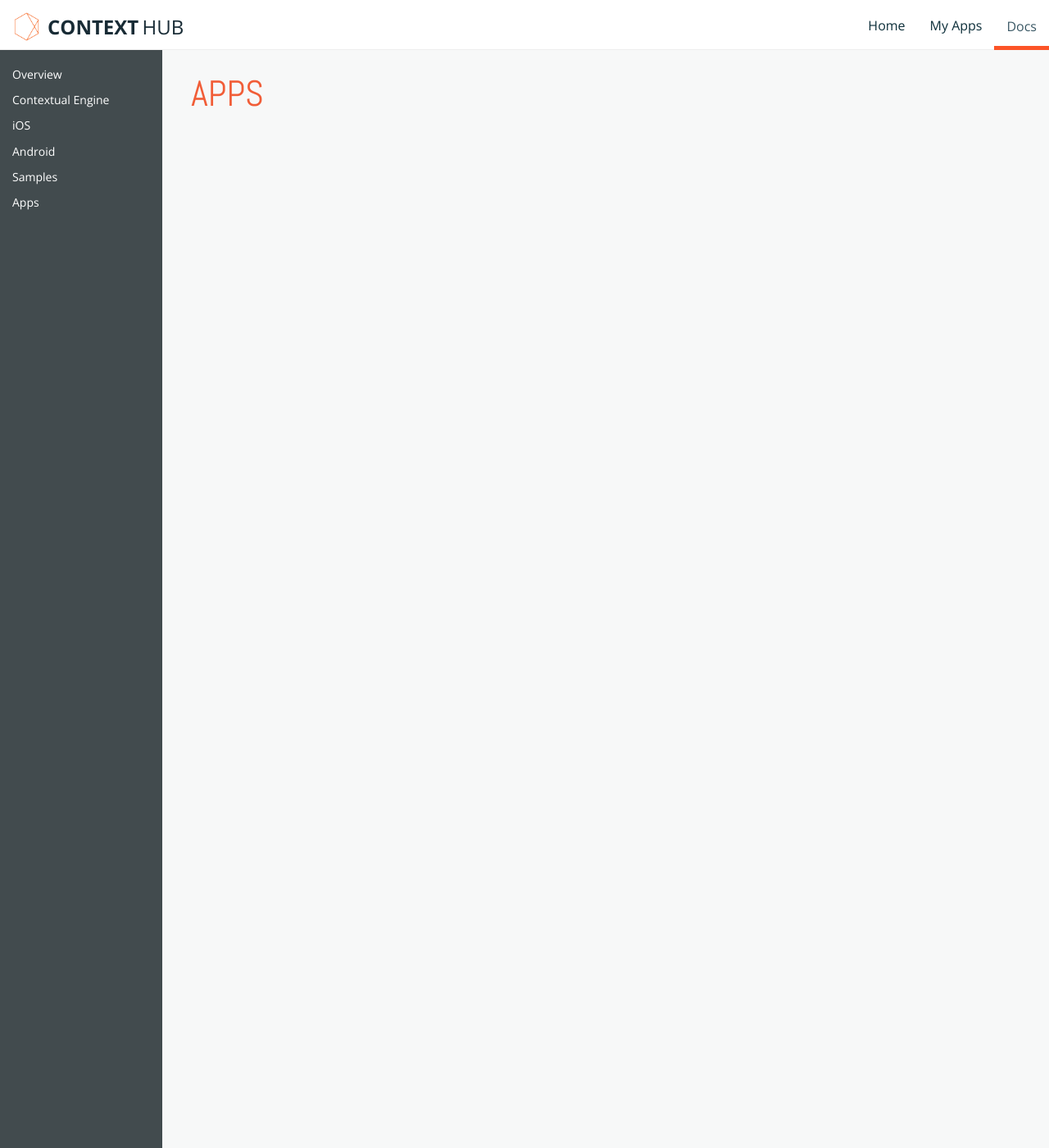
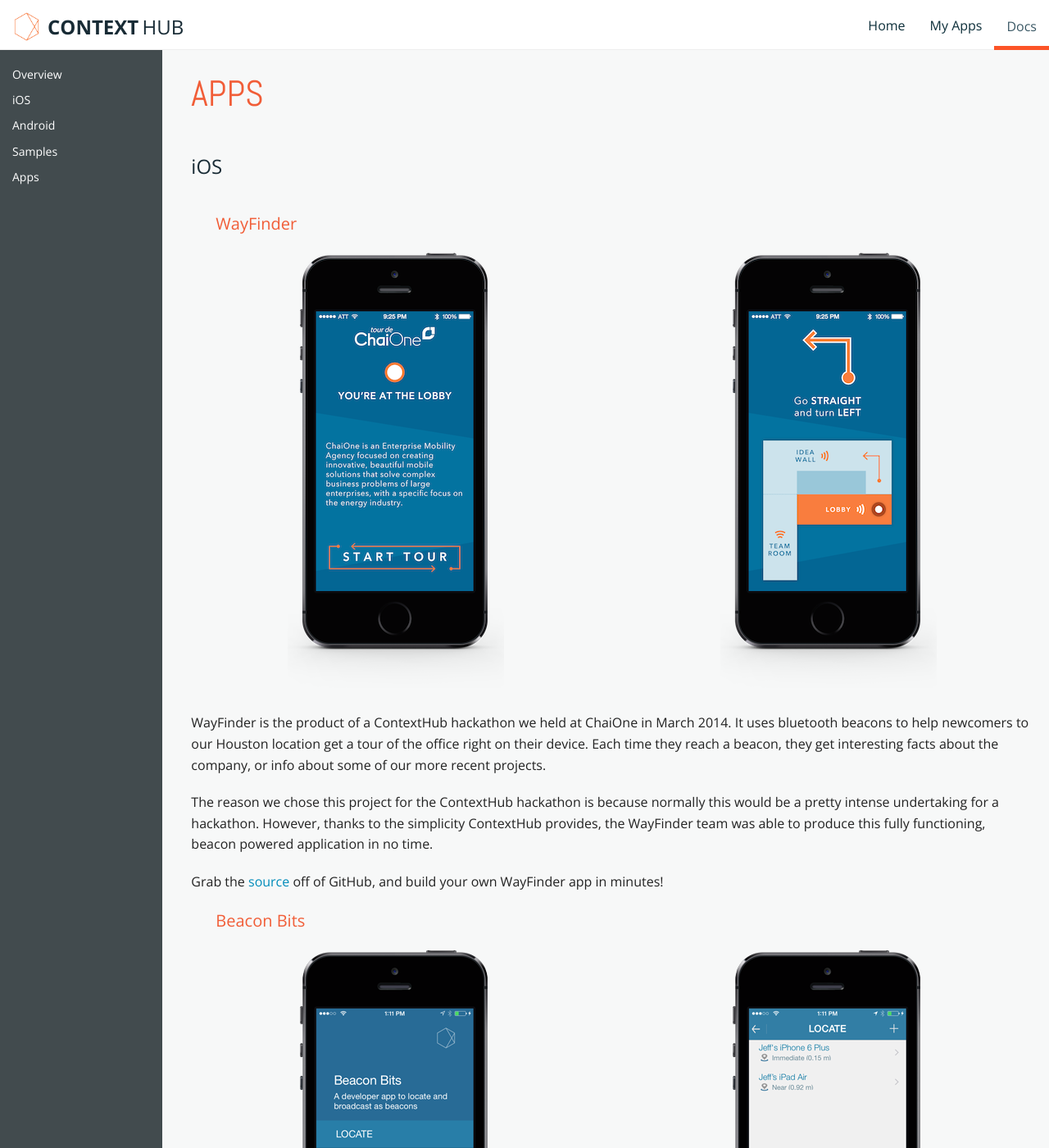
Before and after one commit to contexthub/contexthub.github.io, a Jekyll site: the page built from docs/apps/index.md, in a window 1280 px wide and 1400 px high. Shown: the whole window at 82% size. Built offline with Jekyll 4.4.1, drawn with Linux system fonts in a browser that asks for light colours; a style sheet for code colours, icons or effects is not loaded; some of the changed text lies outside the part shown.

Commit message:
more fixes/ spelling changes, and documentation

```diff
--- a/_includes/menu.html
+++ b/_includes/menu.html
@@ -11,7 +11,7 @@
 {% assign apilibraries = '/docs/apilibraries/index.html' %}
 {% assign downloads = '/docs/downloads/index.html' %}
 {% assign samples = '/docs/samples/index.html' %}
-{% assign apps = '/docs/samples/apps.html' %}
+{% assign apps = '/docs/apps/index.html' %}
 
 
 <div class="magellan tabs vertical"  data-magellan-expedition="" >
@@ -76,14 +76,14 @@
 
 
 
-    {% if page.url == contextualengine %}
+<!--     {% if page.url == contextualengine %}
         <div id="activesection">
             <dd ><a class="home" href="/docs/contextualengine">Contextual Engine</a></dd>
         </div>
     {% else %}
         <dd ><a class="home" href="/docs/contextualengine">Contextual Engine</a></dd>
     {% endif %}
-
+ -->
 
 
     {% if page.url == iOS %}
@@ -137,7 +137,7 @@
             <dd data-magellan-arrival="geofences"><a href="#geofences">Geofences</a></dd>
             <dl class="sub-nav">
                 <dd data-magellan-arrival="geofences-creating"><a href="#geofences-creating">Creating</a></dd>
-                <dd data-magellan-arrival="geofences-retrievebytag"><a href="#geofences-retrievebytag">Retrieving by tag</a></dd>
+                <dd data-magellan-arrival="geofences-retrievebytag"><a href="#geofences-retrievebytag">Retrieving by Tag</a></dd>
                 <dd data-magellan-arrival="geofences-retrievebyid"><a href="#  geofences-retrievebyid">Retrieving by ID</a></dd>
                 <dd data-magellan-arrival="geofences-updating"><a href="#geofences-updating">Updating</a></dd>
                 <dd data-magellan-arrival="geofences-deleting"><a href="#geofences-deleting">Deleting</a></dd>
@@ -146,7 +146,7 @@
             <dd data-magellan-arrival="Beacons"><a href="#Beacons">Beacons</a></dd>
             <dl class="sub-nav">
                 <dd data-magellan-arrival="beacons-creating">       <a href="#beacons-creating">Creating</a></dd>
-                <dd data-magellan-arrival="beacons-retrievebytag">  <a href="#beacons-retrievebytag">Retrieving by tag</a></dd>
+                <dd data-magellan-arrival="beacons-retrievebytag">  <a href="#beacons-retrievebytag">Retrieving by Tag</a></dd>
                 <dd data-magellan-arrival="beacons-retrievebyid">   <a href="#beacons-retrievebyid">Retrieving by ID</a></dd>
                 <dd data-magellan-arrival="beacons-updating">       <a href="#beacons-updating">Updating</a></dd>
                 <dd data-magellan-arrival="beacons-deleting">       <a href="#beacons-deleting">Deleting</a></dd>
@@ -172,7 +172,7 @@
                 <dd data-magellan-arrival="PushNotifications-sendingtodevice"><a href="#PushNotifications-sendingtodevice">Sending to Device</a></dd>
                 <dd data-magellan-arrival="PushNotifications-sendingtoalias"><a href="#PushNotifications-sendingtoalias">Sending to Alias</a></dd>
                 <dd data-magellan-arrival="PushNotifications-sendingtotags"><a href="#PushNotifications-sendingtotags">Sending to Tags</a></dd>
-                <dd data-magellan-arrival="PushNotifications-sendingtotags"><a href="#PushNotifications-sendingcustomdata">Sending Custom Data</a></dd>
+                <dd data-magellan-arrival="PushNotifications-sendingcustomdata"><a href="#PushNotifications-sendingcustomdata">Sending Custom Data</a></dd>
                 <dd data-magellan-arrival="PushNotifications-receiving"><a href="#PushNotifications-receiving">Receiving</a></dd>
             </dl>
 
@@ -210,7 +210,7 @@
             <dd data-magellan-arrival="geofences"><a href="#geofences">Geofences</a></dd>
             <dl class="sub-nav">
                 <dd data-magellan-arrival="geofences-creating"><a href="#geofences-creating">Creating</a></dd>
-                <dd data-magellan-arrival="geofences-retrievebytag"><a href="#geofences-retrievebytag">Retrieving by tag</a></dd>
+                <dd data-magellan-arrival="geofences-retrievebytag"><a href="#geofences-retrievebytag">Retrieving by Tag</a></dd>
                 <dd data-magellan-arrival="geofences-retrievebyid"><a href="#  geofences-retrievebyid">Retrieving by ID</a></dd>
                 <dd data-magellan-arrival="geofences-updating"><a href="#geofences-updating">Updating</a></dd>
                 <dd data-magellan-arrival="geofences-deleting"><a href="#geofences-deleting">Deleting</a></dd>
@@ -219,7 +219,7 @@
             <dd data-magellan-arrival="Beacons"><a href="#Beacons">Beacons</a></dd>
             <dl class="sub-nav">
                 <dd data-magellan-arrival="beacons-creating">       <a href="#beacons-creating">Creating</a></dd>
-                <dd data-magellan-arrival="beacons-retrievebytag">  <a href="#beacons-retrievebytag">Retrieving by tag</a></dd>
+                <dd data-magellan-arrival="beacons-retrievebytag">  <a href="#beacons-retrievebytag">Retrieving by Tag</a></dd>
                 <dd data-magellan-arrival="beacons-retrievebyid">   <a href="#beacons-retrievebyid">Retrieving by ID</a></dd>
                 <dd data-magellan-arrival="beacons-updating">       <a href="#beacons-updating">Updating</a></dd>
                 <dd data-magellan-arrival="beacons-deleting">       <a href="#beacons-deleting">Deleting</a></dd>
@@ -296,7 +296,7 @@
                 <dd data-magellan-arrival="iOS-storage"><a href="#iOS-storage">Storage (Vault)</a></dd>
             </dl>
 
-            <dd data-magellan-arrival="android"><a href="#android">Android</a></dd>
+            <!-- <dd data-magellan-arrival="android"><a href="#android">Android</a></dd>
             <dl class="sub-nav">
                 <dd data-magellan-arrival="android-hellocontexthub"><a href="#android-hellocontexthub">Hello ContextHub</a></dd>
                 <dd data-magellan-arrival="android-awareness"><a href="#android-awareness">Awareness (Contexts)</a></dd>
@@ -304,16 +304,22 @@
                 <dd data-magellan-arrival="android-boundaries"><a href="#android-boundaries">Boundaries (Geofences)</a></dd>
                 <dd data-magellan-arrival="android-notifyme"><a href="#android-notifyme">Notify Me (Push)</a></dd>
                 <dd data-magellan-arrival="android-storage"><a href="#android-storage">Storage (Vault)</a></dd>
-            </dl>
+            </dl> -->
 
         </div>
     {% else %}
         <dd ><a class="home" href="/docs/samples">Samples</a></dd>
     {% endif %}
 
-{% if page.url == apps %}
+    {% if page.url == apps %}
         <div id="activesection">
             <dd ><a class="home" href="/docs/apps">Apps</a></dd>
+
+                <dd data-magellan-arrival="ios"><a href="#ios">iOS</a></dd>
+                <dl class="sub-nav">
+                    <dd data-magellan-arrival="ios-wayfinder"><a href="#ios-wayfinder">Wayfinder</a></dd>
+                    <dd data-magellan-arrival="ios-beaconbits"><a href="#ios-beaconbits">Beacon Bits</a></dd>
+                </dl>
         </div>
     {% else %}
         <dd ><a class="home" href="/docs/apps">Apps</a></dd>
--- a/css/foundation-override.css
+++ b/css/foundation-override.css
@@ -20,6 +20,11 @@ a {
 h3 + p{
   padding-left:30px;
 }
+
+.photos ~ p{
+  padding-left:30px;
+}
+
 .gist{
   padding-left:30px;
 }
@@ -75,6 +80,7 @@ ul.magellan {width: 240px}
   /*background-color:#424b4e;*/
   background-color:#061E23;
   color:#f1411d;
+  padding-left: 30px;
 }
 .sub-nav dt.active a:hover, .sub-nav dd.active a:hover, .sub-nav li.active a:hover{
   background-color: transparent;
--- a/docs/apps/index.md
+++ b/docs/apps/index.md
@@ -5,3 +5,40 @@ layout: default
 
 
 # Apps
+
+<a name="ios"></a>
+<a data-magellan-destination="ios"></a>
+
+## iOS
+
+<a name="ios-wayfinder"></a>
+<a data-magellan-destination="ios-wayfinder"></a>
+
+### WayFinder
+
+<div class="text-center">
+  {% include wayfinder_thumbs.html %}
+</div>
+
+WayFinder is the product of a ContextHub hackathon we held at ChaiOne in March 2014. It uses bluetooth beacons to help newcomers to our Houston location get a tour of the office right on their device. Each time they reach a beacon, they get interesting facts about the company, or info about some of our more recent projects.
+
+The reason we chose this project for the ContextHub hackathon is because normally this would be a pretty intense undertaking for a hackathon. However, thanks to the simplicity ContextHub provides, the WayFinder team was able to produce this fully functioning, beacon powered application in no time.
+
+Grab the [source](https://github.com/contexthub/Wayfinder) off of GitHub, and build your own WayFinder app in minutes!
+
+
+
+<a name="ios-beaconbits"></a>
+<a data-magellan-destination="ios-beaconbits"></a>
+
+### Beacon Bits
+
+<div class="text-center">
+  {% include beaconbits_thumbs.html %}
+</div>
+
+This utility is for developers building beacon/iBeacon applications, to make testing more convenient.
+
+When first building an a beacon-enabled app, you may not have a box of Estimote beacons or other beacon hardware laying around to help you test, but you've probably got access to two or more iOS devices. This app turns your device into a beacon, or can act as a beacon locator – helping you test and debug.
+
+[Download Beacon Bits from the iTunes AppStore.](https://itunes.apple.com/us/app/beacon-bits/id908415047?ls=1&mt=8)
```
Also changed, not shown: other parts of _includes/menu.html (+2 -2 lines), docs/contextualengine/index copy.md (added, +68 -0 lines), docs/contextualengine/index.md (+40 -45 lines), docs/overview/index.md (+1 -1 lines), docs/samples/index.md (+15 -13 lines).
